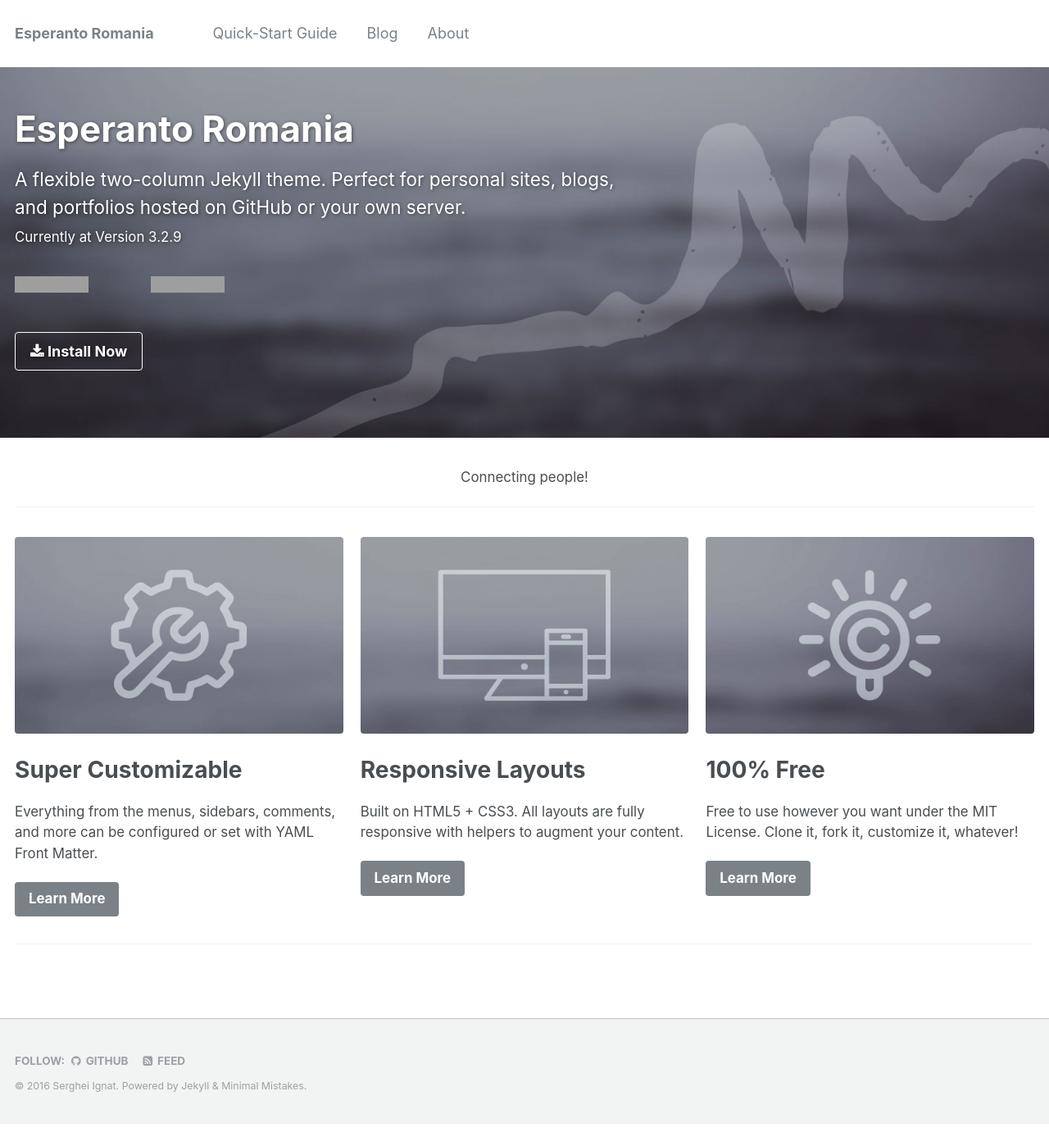
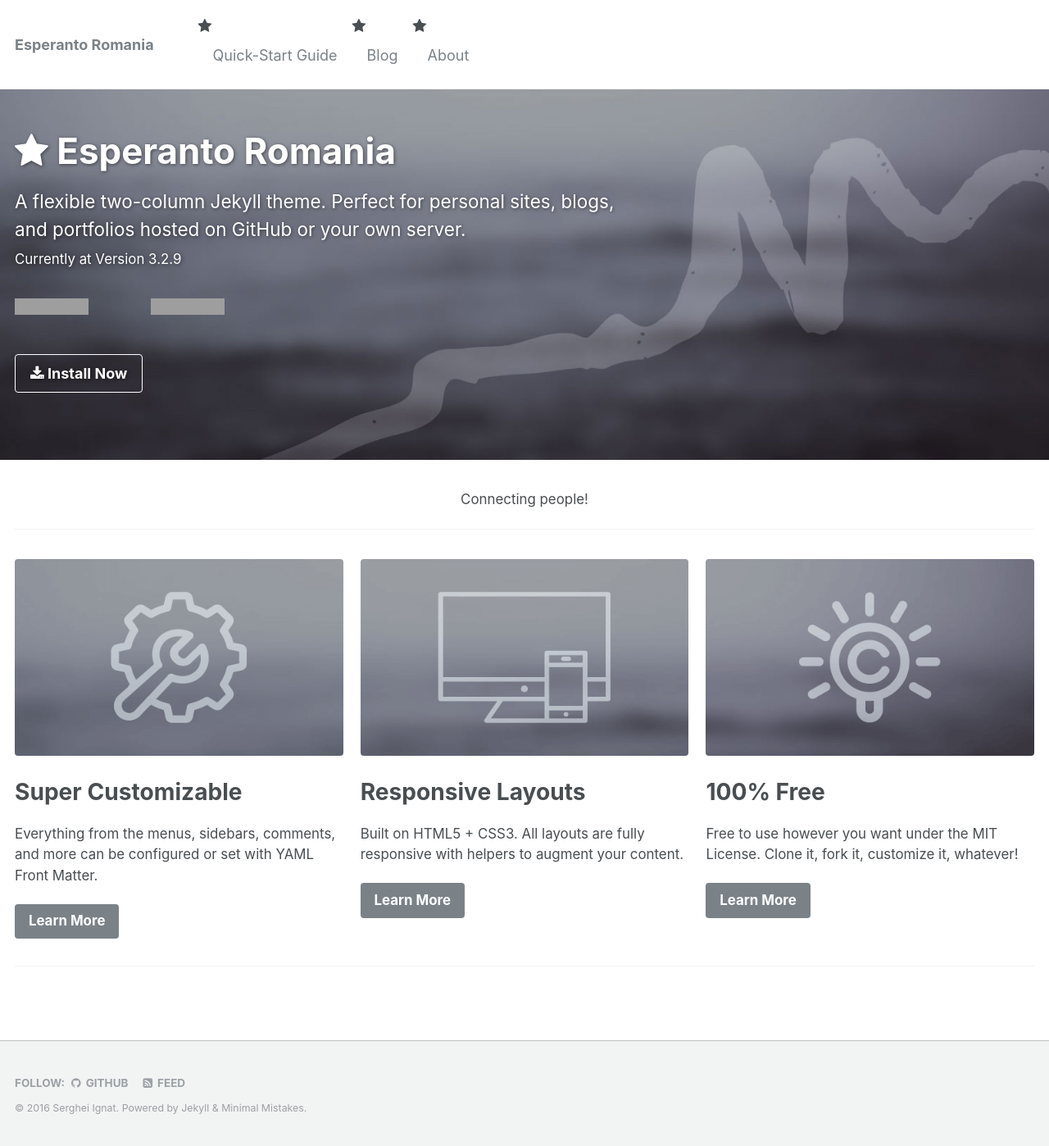
Before and after one commit to esperanto-ro/esperanto-ro.github.io, a Jekyll site: the page built from _pages/home.md, in a window 1280 px wide. Shown: the whole page at 82% size. Built offline with Jekyll 4.4.1, drawn with Linux system fonts in a browser that asks for light colours; before the commit the page ends 1371 px from its top, so only the background shows below that; grey boxes are pictures that could not be loaded.

Commit message:
Add star icon before title in header and on home page

```diff
--- a/_includes/masthead.html
+++ b/_includes/masthead.html
@@ -13,7 +13,10 @@
               {% else %}
               {% assign domain = base_path %}
             {% endif %}
-            <li class="masthead__menu-item"><a href="{{ domain }}{{ link.url }}">{{ link.title }}</a></li>
+            <li class="masthead__menu-item">
+              <i class="fa fa-star"></i>
+              <a href="{{ domain }}{{ link.url }}">{{ link.title }}</a>
+            </li>
           {% endfor %}
         </ul>
         <ul class="hidden-links hidden"></ul>
--- a/_includes/page__hero.html
+++ b/_includes/page__hero.html
@@ -31,8 +31,10 @@
     <div class="wrapper">
       <h1 class="page__title" itemprop="headline">
         {% if paginator %}
+          <i class="fa fa-star"></i>
           {{ site.title }}{% unless paginator.page == 1 %} {{ site.data.ui-text[site.locale].page }} {{ paginator.page }}{% endunless %}
         {% else %}
+          <i class="fa fa-star"></i>
           {{ page.title | default: site.title | markdownify | remove: "<p>" | remove: "</p>" }}
         {% endif %}
       </h1>
```
